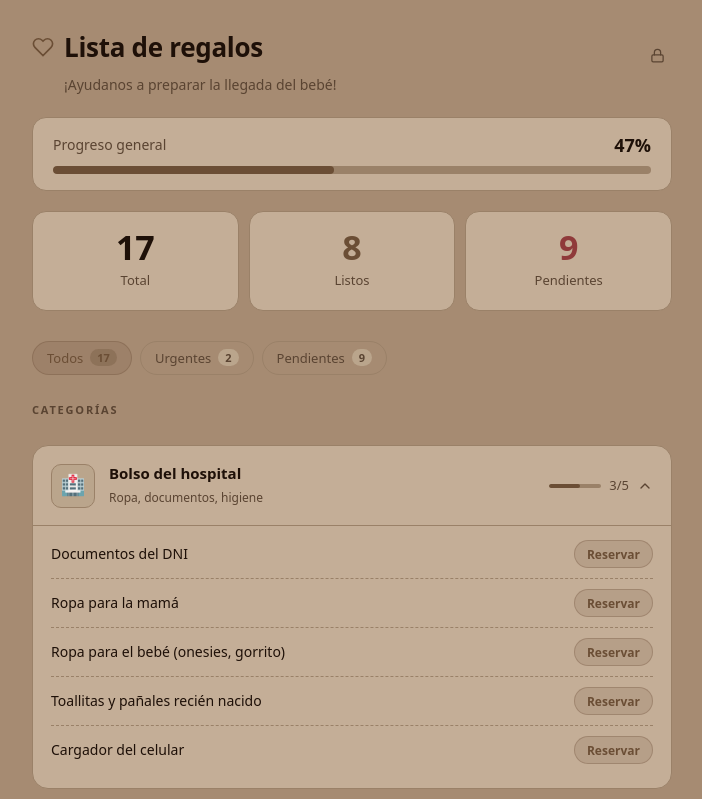
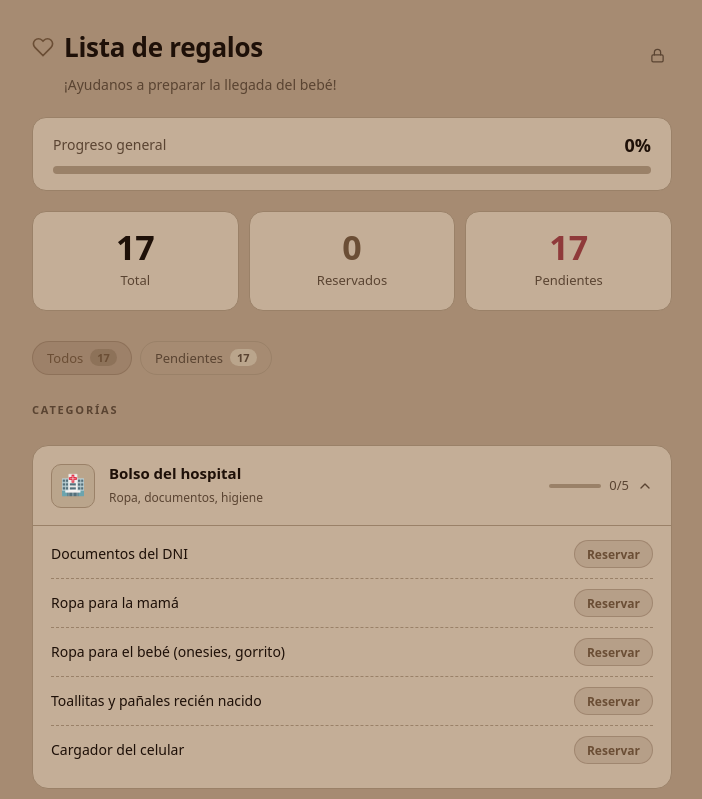
Before and after one commit to VictoriaCanclini/baby-checklist, a React (Vite) app: page / in a window 1280 px wide. Shown: the top 799 px of the page, without its empty margins (288-990 px from the left). Built offline with nearby package versions, Linux system fonts and the light colour scheme; no server answers; the database is empty.

Commit message:
modified filter

```diff
--- a/src/App.jsx
+++ b/src/App.jsx
@@ -62,9 +62,9 @@ export default function App() {
 
   const allItems = categories.flatMap(c => c.items)
   const total = allItems.length
-  const done = allItems.filter(i => i.done).length
-  const pending = total - done
-  const progress = total > 0 ? Math.round((done / total) * 100) : 0
+  const reserved = allItems.filter(i => i.reserved).length
+  const pending = total - reserved
+  const progress = total > 0 ? Math.round((reserved / total) * 100) : 0
 
   const toggleItem = (catId, itemId) =>
     save(categories.map(cat =>
@@ -167,15 +167,14 @@ export default function App() {
         onAdminUnlock={handleAdminUnlock}
         onAdminExit={() => setIsAdmin(false)}
       />
-      <StatsBar total={total} done={done} pending={pending} />
+      <StatsBar total={total} reserved={reserved} pending={pending} />
 
       <FilterBar
         active={activeFilter}
         onChange={setActiveFilter}
         counts={{
           all: total,
-          urgentes: allItems.filter(i => i.status === 'urgente').length,
-          pendientes: allItems.filter(i => !i.done).length,
+          pendientes: allItems.filter(i => !i.reserved).length,
         }}
       />
 
--- a/src/components/CategoryCard.jsx
+++ b/src/components/CategoryCard.jsx
@@ -40,8 +40,7 @@ function TrashIcon() {
 }
 
 const matchesFilter = (item, filter) => {
-  if (filter === 'urgentes') return item.status === 'urgente'
-  if (filter === 'pendientes') return !item.done
+  if (filter === 'pendientes') return !item.reserved
   return true
 }
 
@@ -57,9 +56,9 @@ export default function CategoryCard({ category, activeFilter, isAdmin, isDraggi
   }, [isEditing])
 
   const visibleItems = category.items.filter(i => matchesFilter(i, activeFilter))
-  const done = category.items.filter(i => i.done).length
+  const reserved = category.items.filter(i => i.reserved).length
   const total = category.items.length
-  const progress = total > 0 ? (done / total) * 100 : 0
+  const progress = total > 0 ? (reserved / total) * 100 : 0
 
   if (activeFilter !== 'all' && visibleItems.length === 0) return null
 
@@ -184,7 +183,7 @@ export default function CategoryCard({ category, activeFilter, isAdmin, isDraggi
           <div className="mini-progress-track">
             <div className="mini-progress-fill" style={{ width: `${progress}%` }} />
           </div>
-          <span className="category-count">{done}/{total}</span>
+          <span className="category-count">{reserved}/{total}</span>
           <span className="chevron-icon">
             <ChevronIcon open={category.expanded} />
           </span>
--- a/src/components/FilterBar.jsx
+++ b/src/components/FilterBar.jsx
@@ -1,6 +1,5 @@
 const FILTERS = [
   { id: 'all', label: 'Todos' },
-  { id: 'urgentes', label: 'Urgentes' },
   { id: 'pendientes', label: 'Pendientes' },
 ]
 
--- a/src/components/StatsBar.jsx
+++ b/src/components/StatsBar.jsx
@@ -1,4 +1,4 @@
-export default function StatsBar({ total, done, pending }) {
+export default function StatsBar({ total, reserved, pending }) {
   return (
     <div className="stats-bar">
       <div className="stat-card">
@@ -6,8 +6,8 @@ export default function StatsBar({ total, done, pending }) {
         <span className="stat-label">Total</span>
       </div>
       <div className="stat-card">
-        <span className="stat-number accent">{done}</span>
-        <span className="stat-label">Listos</span>
+        <span className="stat-number accent">{reserved}</span>
+        <span className="stat-label">Reservados</span>
       </div>
       <div className="stat-card">
         <span className="stat-number red">{pending}</span>
```
